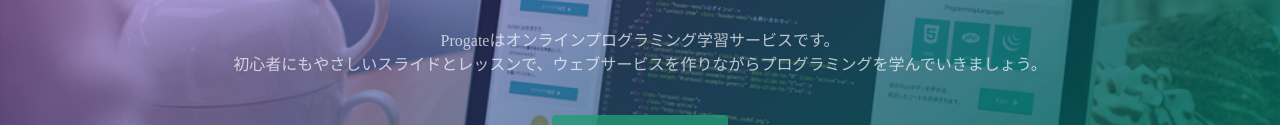
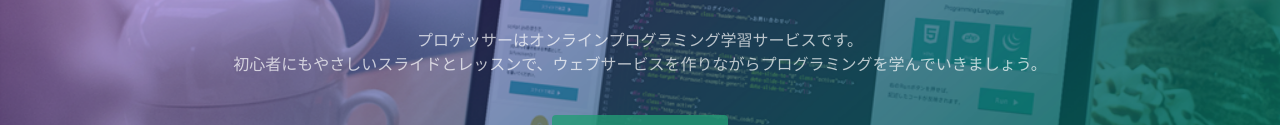
Before and after one commit to udagawa2/.github.io, a plain HTML site: page index.html in a window 1280 px wide. Shown: the part 317-442 px from the top of the page. Drawn offline with Linux system fonts and the light colour scheme.

Commit message:
Update index.html

```diff
--- a/index.html
+++ b/index.html
@@ -24,7 +24,7 @@
   <div class="top-wrapper">
     <div class="container">
       <h1>LEARN TO CODE.<br>LEARN TO BE CREATIVE.</h1>
-      <p>Progateはオンラインプログラミング学習サービスです。<br>初心者にもやさしいスライドとレッスンで、ウェブサービスを作りながらプログラミングを学んでいきましょう。</p>
+      <p>プロゲッサーはオンラインプログラミング学習サービスです。<br>初心者にもやさしいスライドとレッスンで、ウェブサービスを作りながらプログラミングを学んでいきましょう。</p>
       <div class="btn-wrapper">
         <a href="#" class="btn signup">新規登録はこちら</a>
         <p>or</p>
```
